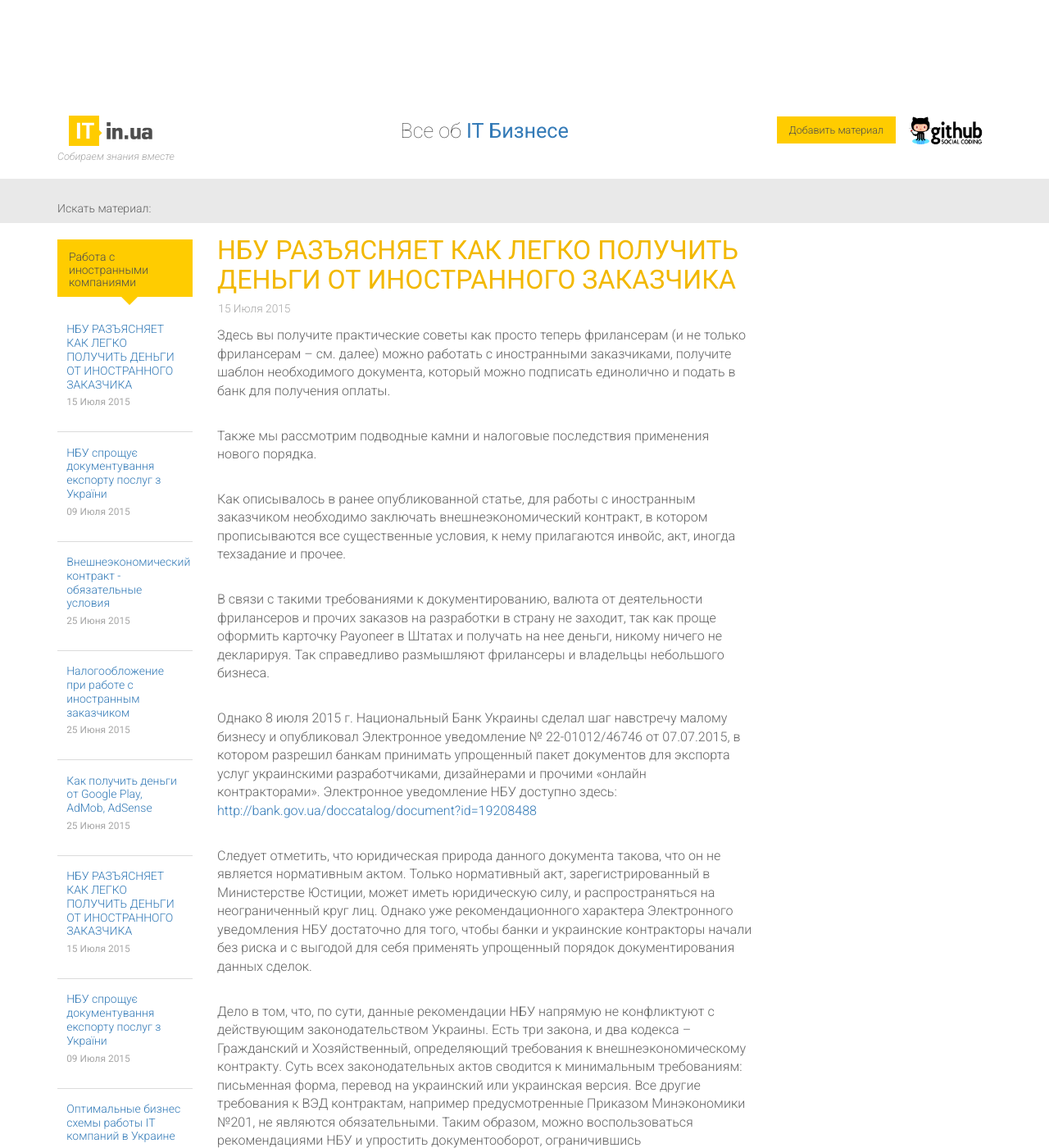
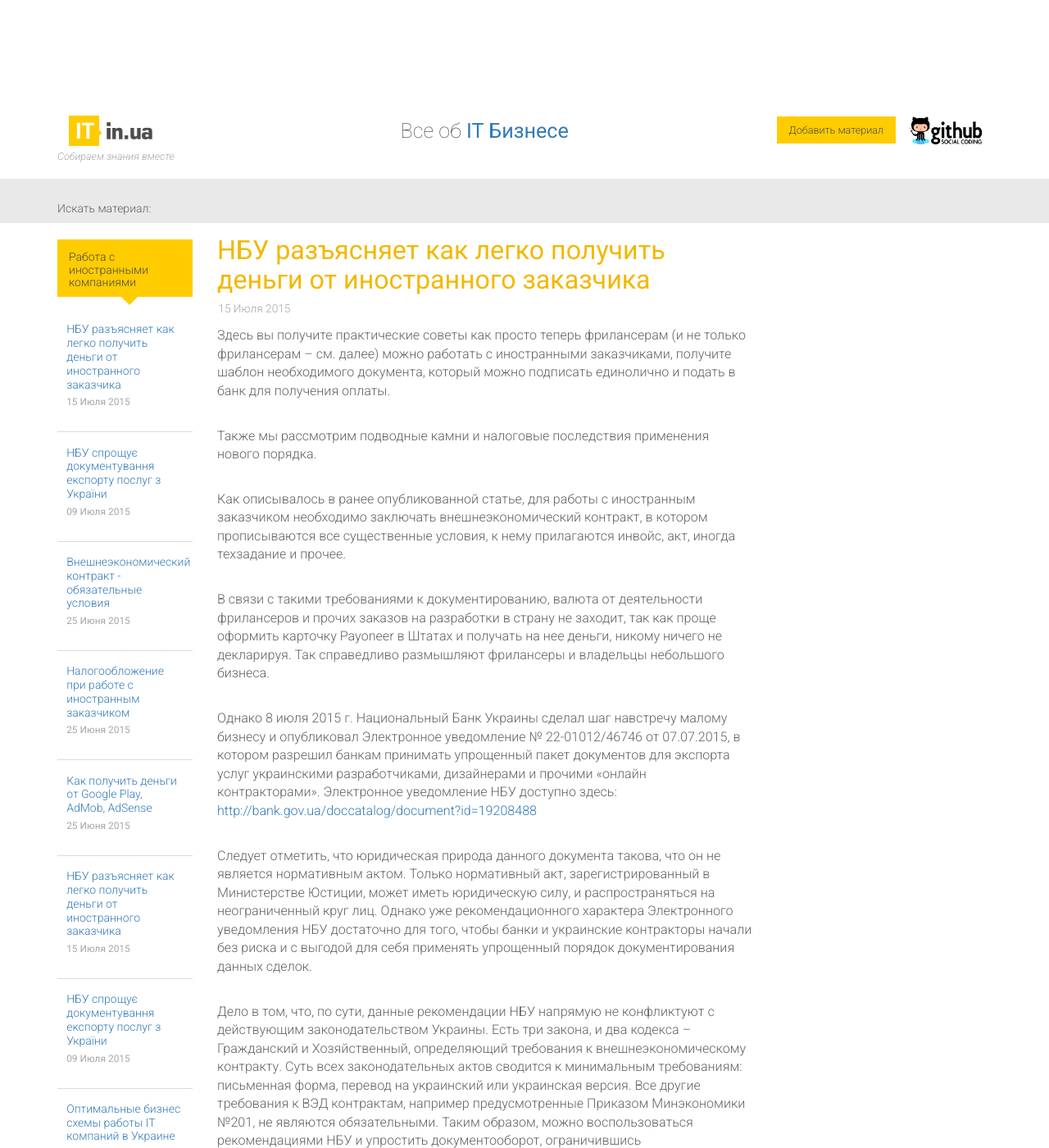
Before and after one commit to itinua/itinua.github.io, a Jekyll site: the page built from _posts/[a1] Работа с иностранными компаниями/2015-07-15-kak-legko-poluchit-dengi-ot-inostrannogo-zakazchika-nbu-raz'yasnyaet.md, in a window 1280 px wide and 1400 px high. Shown: the whole window at 82% size. Built offline with Jekyll 4.4.1, drawn with Linux system fonts in a browser that asks for light colours; Markdown is read by kramdown in place of the engine named in the settings; comment, search, counter and statistics services are not loaded; some of the changed text lies outside the part shown.

```diff
--- a/_posts/[a1] Работа с иностранными компаниями/2015-07-15-kak-legko-poluchit-dengi-ot-inostrannogo-zakazchika-nbu-raz'yasnyaet.md
+++ b/_posts/[a1] Работа с иностранными компаниями/2015-07-15-kak-legko-poluchit-dengi-ot-inostrannogo-zakazchika-nbu-raz'yasnyaet.md
@@ -1,7 +1,7 @@
 ---
 layout: article
 categories: [a1, actual, featured]
-title: НБУ РАЗЪЯСНЯЕТ КАК ЛЕГКО ПОЛУЧИТЬ ДЕНЬГИ ОТ ИНОСТРАННОГО ЗАКАЗЧИКА
+title: НБУ разъясняет как легко получить деньги от иностранного заказчика
 img: Google.jpg
 author: katerina-timchenko
 ---
```
